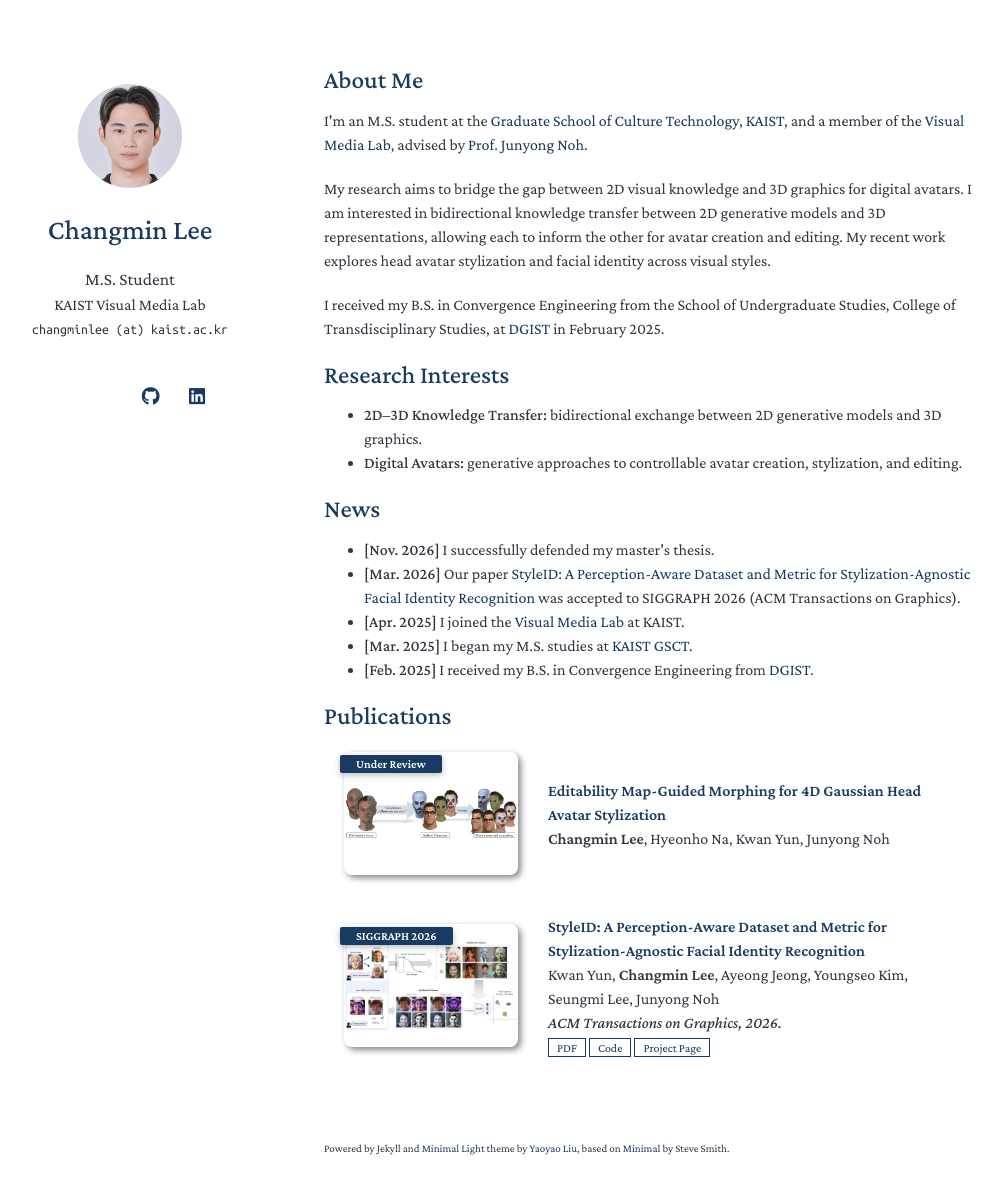
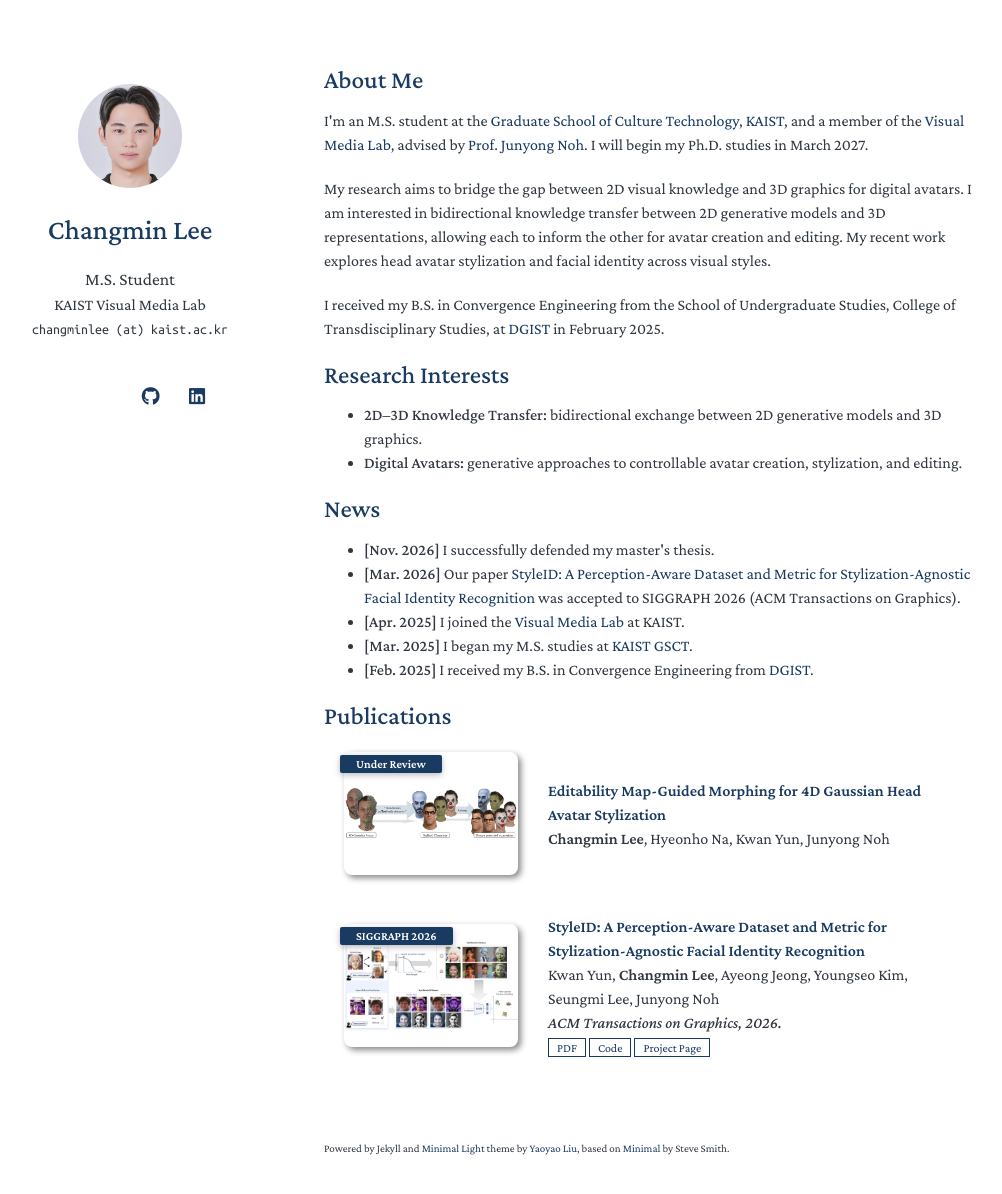
Before and after one commit to iamchangminlee/iamchangminlee.github.io, a Jekyll site: the page built from index.md, in a window 1280 px wide and 1229 px high. Shown: the top 1194 px of the window, without its empty margins (146-1148 px from the left). Built offline with Jekyll 4.4.1, drawn with Linux system fonts in a browser that asks for light colours; a style sheet for code colours, icons or effects is not loaded.

Commit message:
Add the planned March 2027 PhD start to About Me

```diff
--- a/index.md
+++ b/index.md
@@ -4,7 +4,7 @@ layout: homepage
 
 <h2 id="about-me">About Me</h2>
 
-<p>I'm an M.S. student at the <a href="https://ct.kaist.ac.kr/">Graduate School of Culture Technology, KAIST</a>, and a member of the <a href="https://vml.kaist.ac.kr/">Visual Media Lab</a>, advised by <a href="https://vml.kaist.ac.kr/main/people/person/1">Prof. Junyong Noh</a>.</p>
+<p>I'm an M.S. student at the <a href="https://ct.kaist.ac.kr/">Graduate School of Culture Technology, KAIST</a>, and a member of the <a href="https://vml.kaist.ac.kr/">Visual Media Lab</a>, advised by <a href="https://vml.kaist.ac.kr/main/people/person/1">Prof. Junyong Noh</a>. I will begin my Ph.D. studies in March 2027.</p>
 
 <p>My research aims to bridge the gap between 2D visual knowledge and 3D graphics for digital avatars. I am interested in bidirectional knowledge transfer between 2D generative models and 3D representations, allowing each to inform the other for avatar creation and editing. My recent work explores head avatar stylization and facial identity across visual styles.</p>
 
```
